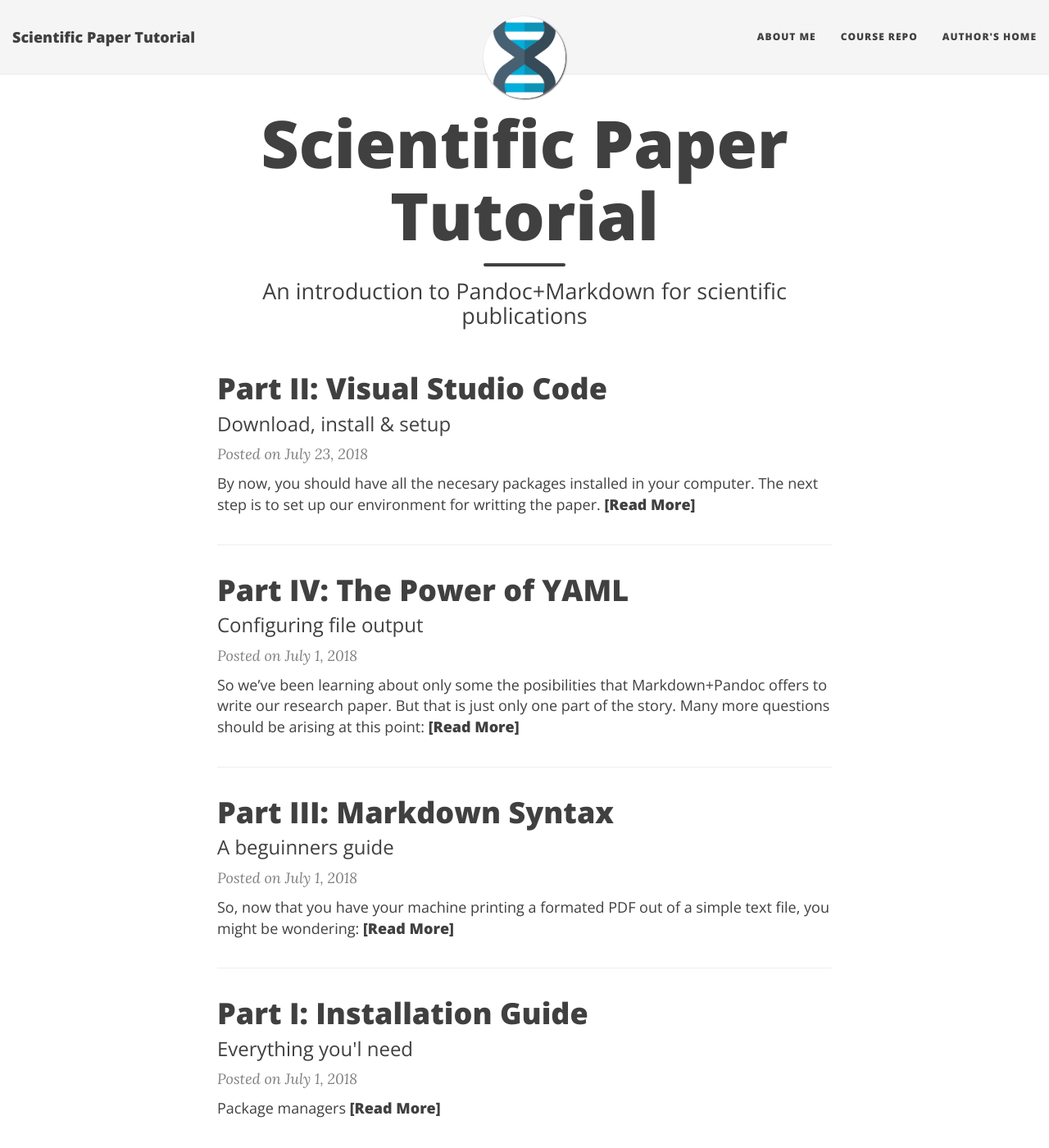
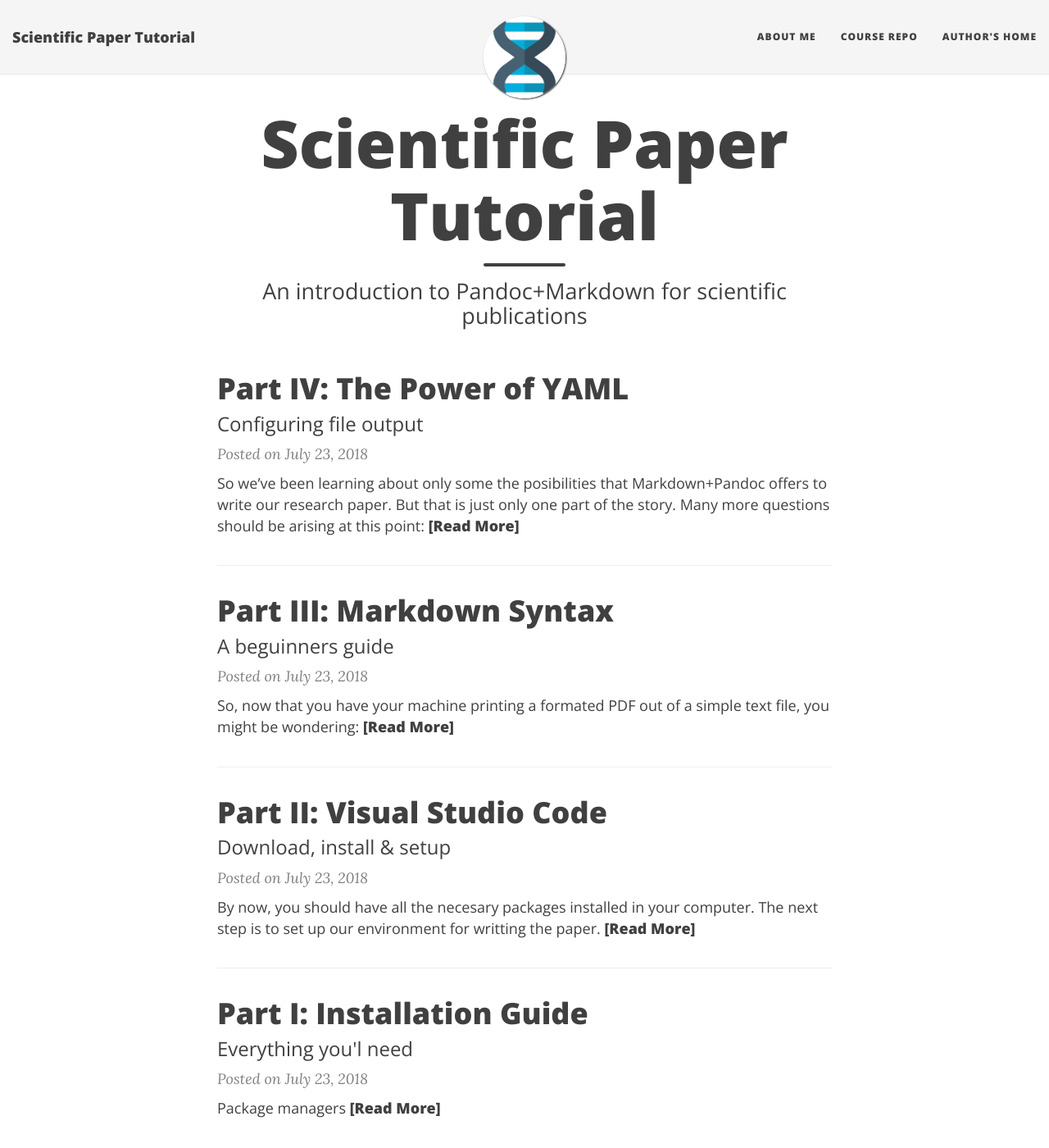
Before and after one commit to AlanRynne/Scientific-Paper-Tutorial, a Jekyll site: the page built from index.html, in a window 1280 px wide and 1400 px high. Shown: the whole window at 82% size. Built offline with Jekyll 4.4.1, drawn with Linux system fonts in a browser that asks for light colours; nearby versions of some CDN libraries; the list of posts is cut into pages by our own code.

Commit message:
fixed dates

```diff
--- a/_posts/2018-07-23-PartI-InstallationGuide.md
+++ b/_posts/2018-07-23-PartI-InstallationGuide.md
@@ -2,7 +2,7 @@
 title: 'Part I: Installation Guide'
 subtitle: 'Everything you''l need'
 author: 'Alan Rynne'
-date: 'July 2018'
+date: '23/07/2018'
 layout: post
 gh-repo: alanrynne/scientific-paper-tutorial
 gh-badge: [star, fork, follow]
--- a/_posts/2018-07-23-PartIII-MarkdownSyntax.md
+++ b/_posts/2018-07-23-PartIII-MarkdownSyntax.md
@@ -2,7 +2,7 @@
 title: 'Part III: Markdown Syntax'
 subtitle: 'A beguinners guide'
 author: 'Alan Rynne'
-date: 'July 2018'
+date: '23/07/2018'
 layout: page
 gh-repo: alanrynne/scientific-paper-tutorial
 gh-badge: [star, fork, follow]
--- a/_posts/2018-07-23-PartIV-The PowerOfYAML.md
+++ b/_posts/2018-07-23-PartIV-The PowerOfYAML.md
@@ -2,7 +2,7 @@
 title: 'Part IV: The Power of YAML'
 subtitle: 'Configuring file output'
 author: 'Alan Rynne'
-date: 'July 2018'
+date: '23/07/2018'
 layout: page
 gh-repo: alanrynne/scientific-paper-tutorial
 gh-badge: [star, fork, follow]
```
